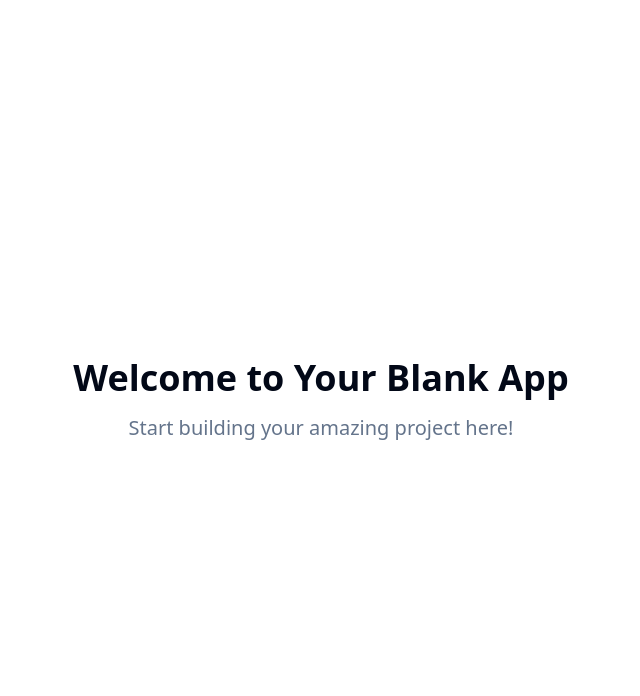
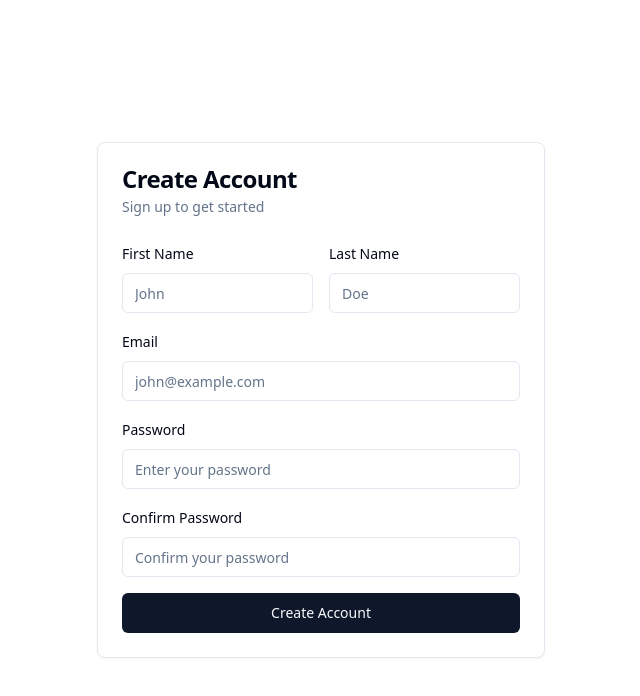
Before and after one commit to rajasekhard2015/handy-vite-react-app, a React (Vite) app: page / in a window 1280 px wide. Shown: the top 696 px of the page, without its empty margins (319-959 px from the left). Built offline with nearby package versions, Linux system fonts and the light colour scheme.

Commit message:
Add code

```diff
--- a/package.json
+++ b/package.json
@@ -45,6 +45,7 @@
     "cmdk": "^1.0.0",
     "date-fns": "^3.6.0",
     "embla-carousel-react": "^8.3.0",
+    "formik": "^2.4.6",
     "input-otp": "^1.2.4",
     "lucide-react": "^0.462.0",
     "next-themes": "^0.3.0",
--- /dev/null
+++ b/src/components/SignupForm.tsx
@@ -0,0 +1,184 @@
+import { Formik, Form, Field, ErrorMessage } from 'formik';
+import { z } from 'zod';
+import { Button } from '@/components/ui/button';
+import { Input } from '@/components/ui/input';
+import { Label } from '@/components/ui/label';
+import { Card, CardContent, CardDescription, CardHeader, CardTitle } from '@/components/ui/card';
+import { useToast } from '@/hooks/use-toast';
+
+const signupSchema = z.object({
+  email: z.string().email('Please enter a valid email address'),
+  password: z.string()
+    .min(8, 'Password must be at least 8 characters')
+    .regex(/[A-Z]/, 'Password must contain at least one uppercase letter')
+    .regex(/[a-z]/, 'Password must contain at least one lowercase letter')
+    .regex(/[0-9]/, 'Password must contain at least one number'),
+  confirmPassword: z.string(),
+  firstName: z.string().min(2, 'First name must be at least 2 characters'),
+  lastName: z.string().min(2, 'Last name must be at least 2 characters'),
+}).refine((data) => data.password === data.confirmPassword, {
+  message: "Passwords don't match",
+  path: ["confirmPassword"],
+});
+
+type SignupFormValues = z.infer<typeof signupSchema>;
+
+const SignupForm = () => {
+  const { toast } = useToast();
+
+  const initialValues: SignupFormValues = {
+    email: '',
+    password: '',
+    confirmPassword: '',
+    firstName: '',
+    lastName: '',
+  };
+
+  const validate = (values: SignupFormValues) => {
+    try {
+      signupSchema.parse(values);
+      return {};
+    } catch (error) {
+      if (error instanceof z.ZodError) {
+        return error.errors.reduce((acc, err) => {
+          if (err.path[0]) {
+            acc[err.path[0] as keyof SignupFormValues] = err.message;
+          }
+          return acc;
+        }, {} as Partial<Record<keyof SignupFormValues, string>>);
+      }
+      return {};
+    }
+  };
+
+  const handleSubmit = async (values: SignupFormValues) => {
+    try {
+      // Simulate API call
+      await new Promise(resolve => setTimeout(resolve, 1000));
+
+      toast({
+        title: "Account created successfully!",
+        description: "Welcome to our platform.",
+      });
+
+      console.log('Form submitted:', values);
+    } catch (error) {
+      toast({
+        title: "Error",
+        description: "Something went wrong. Please try again.",
+        variant: "destructive",
+      });
+    }
+  };
+
+  return (
+    <Card className="w-full max-w-md mx-auto">
+      <CardHeader>
+        <CardTitle>Create Account</CardTitle>
+        <CardDescription>Sign up to get started</CardDescription>
+      </CardHeader>
+      <CardContent>
+        <Formik
+          initialValues={initialValues}
+          validate={validate}
+          onSubmit={handleSubmit}
+        >
+          {({ isSubmitting, isValid }) => (
+            <Form className="space-y-4">
+              <div className="grid grid-cols-2 gap-4">
+                <div className="space-y-2">
+                  <Label htmlFor="firstName">First Name</Label>
+                  <Field
+                    as={Input}
+                    id="firstName"
+                    name="firstName"
+                    type="text"
+                    placeholder="John"
+                  />
+                  <ErrorMessage
+                    name="firstName"
+                    component="p"
+                    className="text-sm text-destructive"
+                  />
+                </div>
+                <div className="space-y-2">
+                  <Label htmlFor="lastName">Last Name</Label>
+                  <Field
+                    as={Input}
+                    id="lastName"
+                    name="lastName"
+                    type="text"
+                    placeholder="Doe"
+                  />
+                  <ErrorMessage
+                    name="lastName"
+                    component="p"
+                    className="text-sm text-destructive"
+                  />
+                </div>
+              </div>
+
+              <div className="space-y-2">
+                <Label htmlFor="email">Email</Label>
+                <Field
+                  as={Input}
+                  id="email"
+                  name="email"
+                  type="email"
+                  placeholder="john@example.com"
+                />
+                <ErrorMessage
+                  name="email"
+                  component="p"
+                  className="text-sm text-destructive"
+                />
+              </div>
+
+              <div className="space-y-2">
+                <Label htmlFor="password">Password</Label>
+                <Field
+                  as={Input}
+                  id="password"
+                  name="password"
+                  type="password"
+                  placeholder="Enter your password"
+                />
+                <ErrorMessage
+                  name="password"
+                  component="p"
+                  className="text-sm text-destructive"
+                />
+              </div>
+
+              <div className="space-y-2">
+                <Label htmlFor="confirmPassword">Confirm Password</Label>
+                <Field
+                  as={Input}
+                  id="confirmPassword"
+                  name="confirmPassword"
+                  type="password"
+                  placeholder="Confirm your password"
+                />
+                <ErrorMessage
+                  name="confirmPassword"
+                  component="p"
+                  className="text-sm text-destructive"
+                />
+              </div>
+
+              <Button
+                type="submit"
+                className="w-full"
+                disabled={isSubmitting || !isValid}
+              >
+                {isSubmitting ? 'Creating Account...' : 'Create Account'}
+              </Button>
+            </Form>
+          )}
+        </Formik>
+      </CardContent>
+    </Card>
+  );
+};
+
+export default SignupForm;
--- a/src/pages/Index.tsx
+++ b/src/pages/Index.tsx
@@ -1,12 +1,11 @@
 // Update this page (the content is just a fallback if you fail to update the page)
+
+import SignupForm from '@/components/SignupForm';
 
 const Index = () => {
   return (
-    <div className="min-h-screen flex items-center justify-center bg-background">
-      <div className="text-center">
-        <h1 className="text-4xl font-bold mb-4">Welcome to Your Blank App</h1>
-        <p className="text-xl text-muted-foreground">Start building your amazing project here!</p>
-      </div>
+    <div className="min-h-screen flex items-center justify-center bg-background p-4">
+      <SignupForm />
     </div>
   );
 };
```
Also changed, not shown: 1 other file (tests, documents, lock files or other folders).
